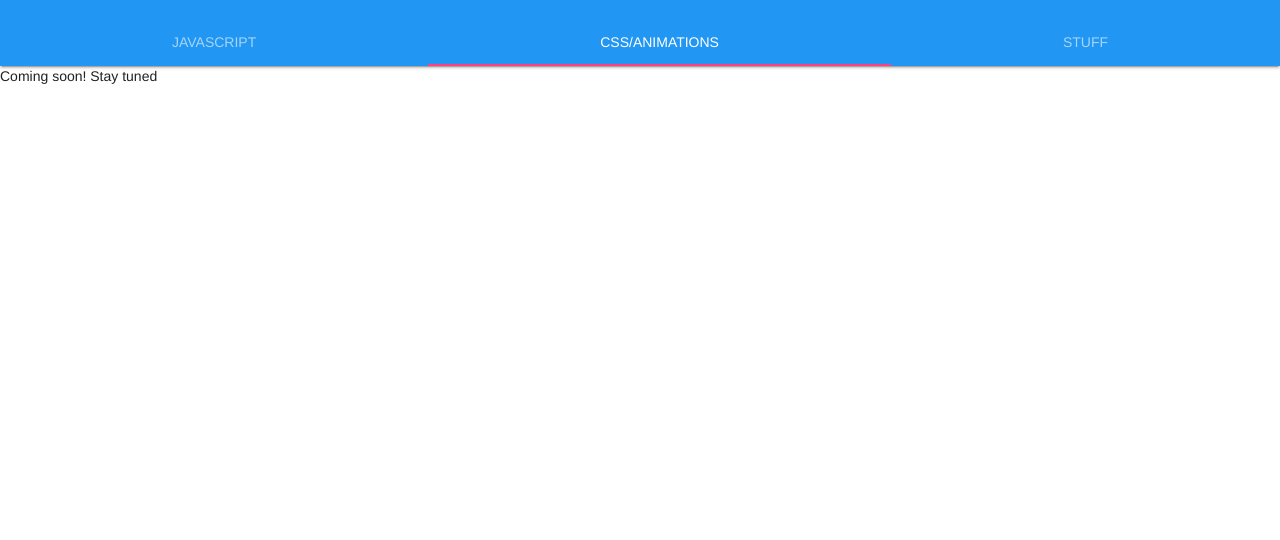
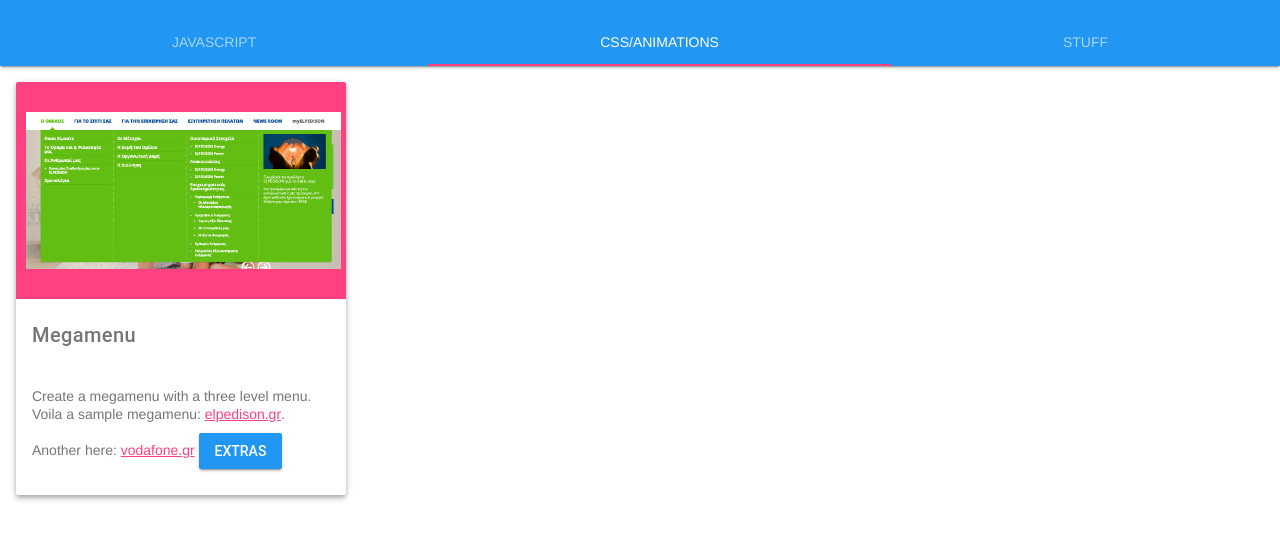
Before and after one commit to olgabrani/frontend-homework, a plain HTML site: page index.html in a window 1280 px wide. Both pictures are taken after a click on the link "CSS/ANIMATIONS". Shown: the part 46-586 px from the top of the page. Drawn offline with nearby package versions, Linux system fonts and the light colour scheme.

Commit message:
Megamenu homework

```diff
--- a/index.html
+++ b/index.html
@@ -121,13 +121,45 @@
                             </div>
                         </div>
 
+
                     </div>
 
 
                 </div>
             </section>
             <section class="mdl-layout__tab-panel" id="fixed-tab-2">
-              <div class="page-content">Coming soon! Stay tuned</div>
+                <div class="page-content">
+                    <div class="mdl-grid">
+                        <div class="mdl-cell mdl-cell--4-col">
+                            <div class="mdl-card mdl-shadow--4dp">
+                                <div class="mdl-card__media"><img src="images/megamenu.png"  height="157" border="0" alt="" style="padding:10px;">
+                                </div>
+                                <div class="mdl-card__supporting-text">
+                                    <h5>Megamenu</h5>
+                                </div>
+                                <div class="mdl-card__supporting-text">
+                                    Create a megamenu with a three level menu.
+                                    Voila a sample megamenu: <a href="http://www.elpedison.gr/">elpedison.gr</a>.
+                                    Another here: <a href="http://www.vodafone.gr/portal/client/cms/viewCmsPage.action?pageId=12608&gclid=Cj0KEQjw7Ne_BRDRmP2ojKfzv98BEiQAPuqPyRHaVFqNYvNGYYLWBryTRLrtIVJsMZtb7DoLFpm3JZgaAmhU8P8HAQ">vodafone.gr</a>
+                                    <button class="mdl-button mdl-js-button mdl-button--raised mdl-js-ripple-effect mdl-button--colored">
+                                        Extras
+                                    </button>
+                                    <div class="extras">
+                                        <p>For extra points:</p>
+                                        <ul>
+                                            <li>Try to create a megamenu with the simplest html possible</li>
+                                            <li>Try not to use javascript!</li>
+                                        </ul>
+                                    </div>
+
+                                </div>
+                            </div>
+                        </div>
+                    </div>
+
+
+
+                </div>
             </section>
              <section class="mdl-layout__tab-panel" id="fixed-tab-3">
               <div class="page-content">Coming soon! Stay tuned</div>
```
Also changed, not shown: images/megamenu.png (added).
